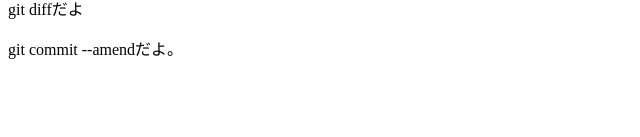
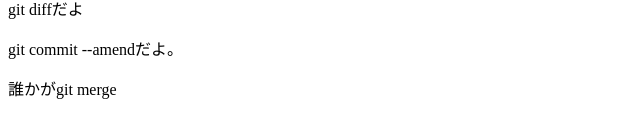
Before and after one commit to nsjbr/git_tutorial, a plain HTML site: page index.html in a window 1280 px wide. Shown: the part 119-256 px from the top of the page, without its empty margins (0-640 px from the left). Drawn offline with Linux system fonts and the light colour scheme.

Commit message:
git merge

```diff
--- a/index.html
+++ b/index.html
@@ -5,3 +5,5 @@
 <p>git diffだよ</p>
 
 <p>git commit --amendだよ。</p>
+
+<p>誰かがgit merge</p>
```
